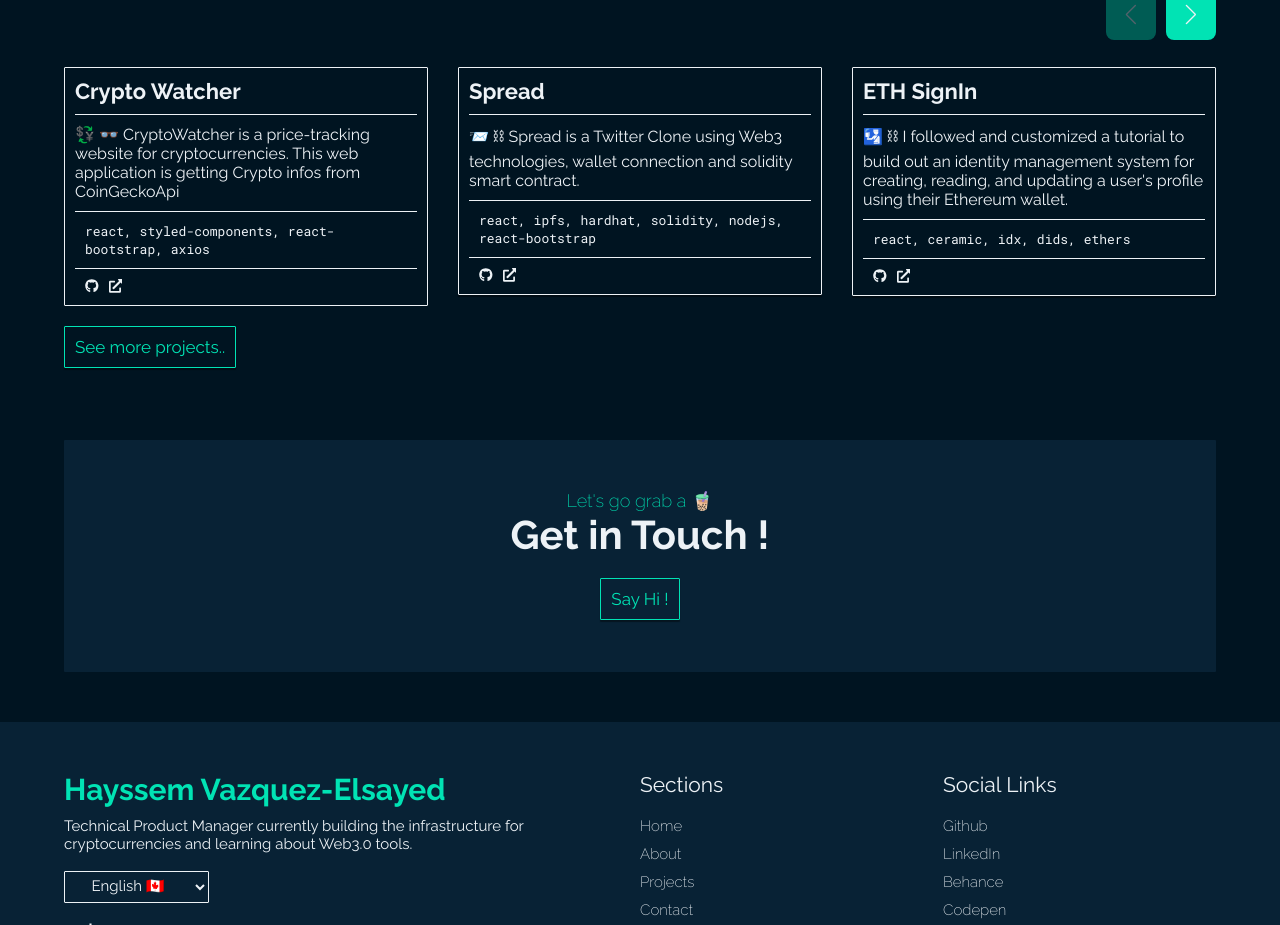
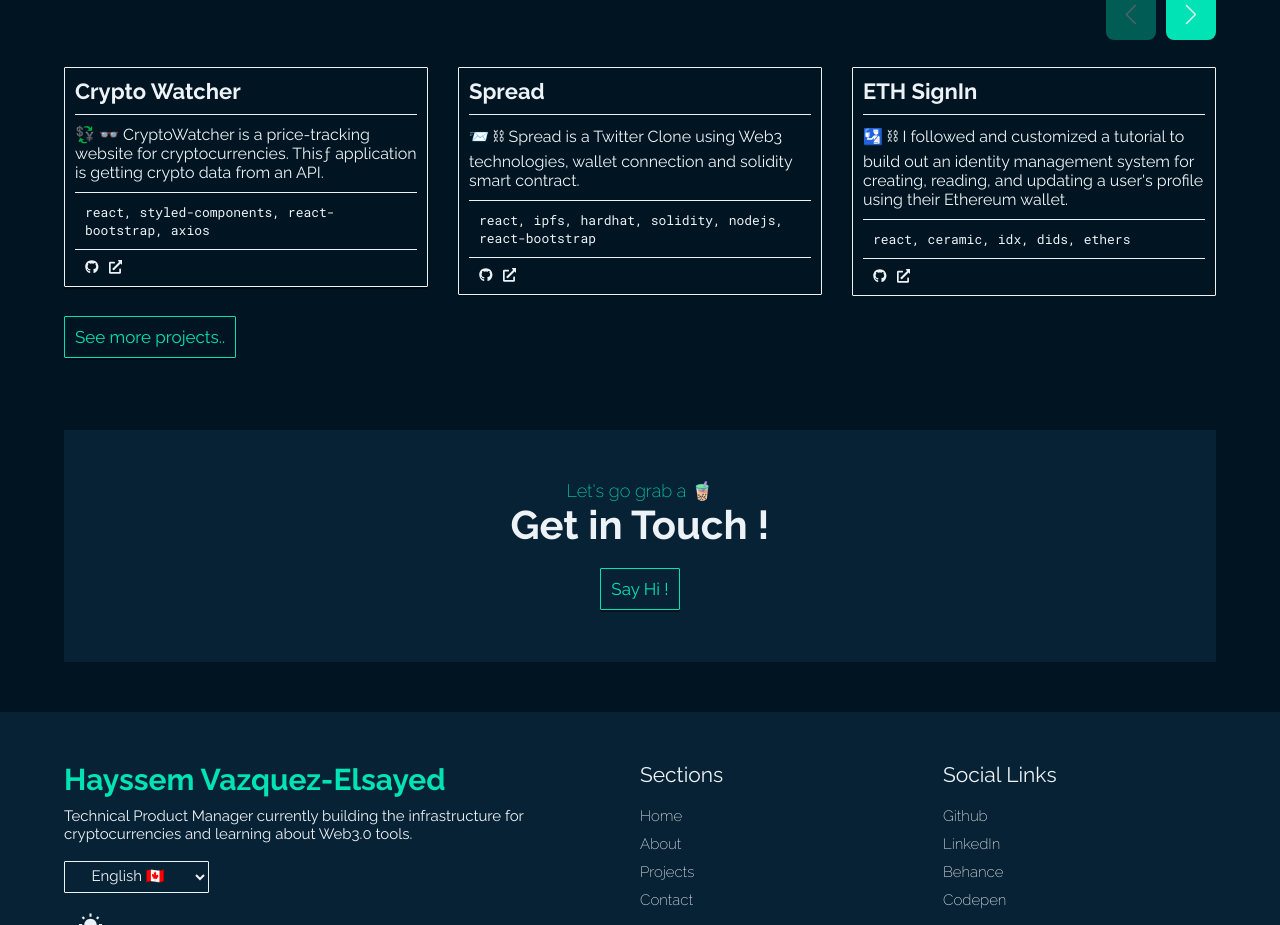
Before and after one commit to cuitlazotlac/portfolio-v3, a React (Create React App) app: page / in a window 1280 px wide. Shown: the part 2120-3045 px from the top of the page. Built offline with nearby package versions, Linux system fonts and the light colour scheme.

Commit message:
project top

```diff
--- a/src/assets/data/projects.js
+++ b/src/assets/data/projects.js
@@ -9,7 +9,7 @@ const projects = [
     name: "Crypto Watcher",
     link1: "https://github.com/cuitlazotlac/crypto-watcher-v2",
     link2: "https://cuitlazotlac.github.io/crypto-watcher-v2/",
-    desc: "💱 👓 CryptoWatcher is a price-tracking website for cryptocurrencies. This web application is getting Crypto infos from CoinGeckoApi",
+    desc: "💱 👓 CryptoWatcher is a price-tracking website for cryptocurrencies. Thisƒ application is getting crypto data from an API.",
     stacks: "react, styled-components, react-bootstrap, axios",
     img: ProjectImg,
   },
```
